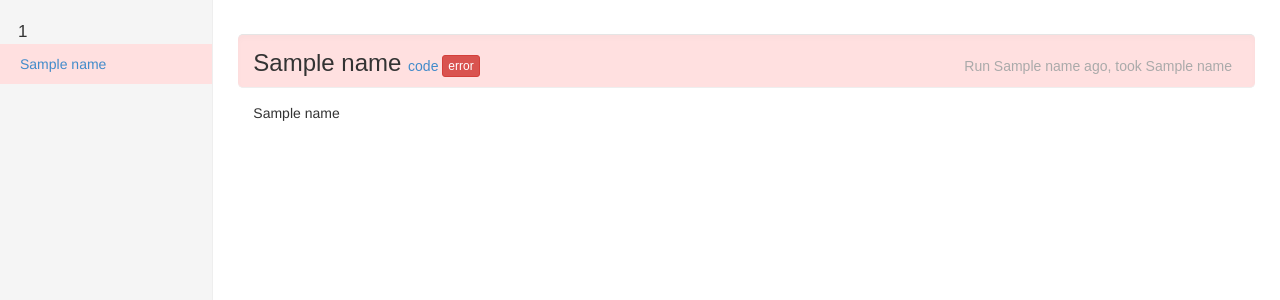
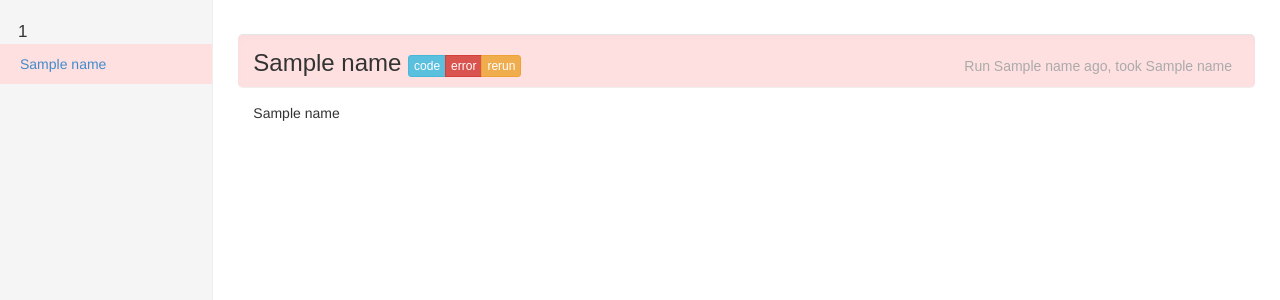
Before and after one commit to haje01/wzdat, a Flask app: template wzdat/dashboard/templates/dashboard.html in a window 1280 px wide. Shown: the part 51-351 px from the top of the page. Run offline with Flask 2, Linux system fonts and the light colour scheme; the template is opened without the code that fills it: most values are stand-ins (such as "Sample title", 1, 10 or a date in 2020); parts of the project's set-up code (start-up, migrations or seed data) failed here and were passed over; some libraries are stand-ins or nearby versions.

Commit message:
rerun button for failed script

```diff
--- a/fabfile.py
+++ b/fabfile.py
@@ -8,7 +8,6 @@ prj_map = {}
 
 
 assert 'WZDAT_HOST' in os.environ
-wzhost = os.environ['WZDAT_HOST']
 
 
 class _ChangeDir(object):
@@ -231,7 +230,8 @@ def _launch(prj, dbg=False):
     wzpkg = _get_pkg()
     wzdir = os.environ['WZDAT_DIR']
     wzsol = os.environ['WZDAT_SOL_DIR']
-    wzhost = os.environ['WZDAT_HOST']
+    wzhost = os.environ['WZDAT_HOST'] if 'WZDAT_B2DHOST' not in os.environ else \
+        os.environ['WZDAT_B2DHOST']
     runopt = ""
     cmd = ""
     if dbg is not False:
--- a/wzdat/dashboard/app.py
+++ b/wzdat/dashboard/app.py
@@ -149,6 +149,39 @@ def poll_view(task_id):
     _nb_output_to_html_dashboard(div, rv, outputs, 'view')
     ret = '\n'.join(rv)
     return Response(ret)
+
+
+@app.route('/start_rerun/<path:nbpath>', methods=['POST'])
+def start_rerun(nbpath):
+    logging.debug('start_rerun')
+    notebook_dir = get_notebook_dir()
+    nbpath = os.path.join(notebook_dir, nbpath)
+
+    from wzdat.dashboard.tasks import rerun_notebook
+    task = rerun_notebook.delay(nbpath)
+    return Response(task.task_id)
+
+
+@app.route('/poll_rerun/<task_id>', methods=['POST'])
+def poll_rerun(task_id):
+    logging.debug('poll_rerun {}'.format(task_id))
+    from wzdat.dashboard.tasks import run_view_cell
+
+    try:
+        task = run_view_cell.AsyncResult(task_id)
+        state = task.state
+        if state == 'PENDING':
+            return 'PROGRESS:0'
+        logging.debug("{} - {}".format(task.state, task.status))
+        if task.state == 'PROGRESS':
+            return 'PROGRESS:' + str(task.result)
+    except Exception:
+        err = task.traceback
+        logging.error(err)
+        err = ansi_escape.sub('', err)
+        return Response('<div class="view"><pre class="ds-err">%s</pre></div>'
+                        % err)
+    return Response('OK')
 
 
 def _nb_output_to_html(path):
--- a/wzdat/dashboard/templates/dashboard.html
+++ b/wzdat/dashboard/templates/dashboard.html
@@ -22,10 +22,13 @@
         <h3 class="nb-title {%if nb[3] is not none%}{% if nb[3][4] is not none %}nb-fail{%endif%}{% endif %}">
           <span>{{nb[1]}}</span>
           <span class="nb_edit">
-            <a href="{{nb[0]}}">code</a>
+            <div class="btn-group" role="group" style="margin-top: -3px">
+            <a class="btn btn-xs btn-info" role="button" href="{{nb[0]}}">code</a>
             {% if nb[3] is not none and nb[3][4] is not none %}
-            <button style="margin-top: -3px" type="button" class="btn btn-xs btn-danger btn-error" data-placement="bottom" data-toggle="popover" data-html="true" data-content="<pre style='font-size: 10px'>{{nb[3][4]}}</pre>">error</button>
+              <button type="button" class="btn btn-xs btn-danger btn-error" data-placement="bottom" data-toggle="popover" data-html="true" data-content="<pre style='font-size: 10px'>{{nb[3][4]}}</pre>">error</button>
+              <button type="button" class="btn btn-xs btn-warning ladda-button rerun" data-style="expand-right" data-size="s" nbpath="{{nb[4]}}">rerun</button>
             {% endif %}
+            </div>
           </span>
           <div class="pull-right">
             {% if nb[3] is not none %}
@@ -37,7 +40,7 @@
               {% endif %}
           </div>
         </h3>
-        <div nbpath="{{nb[4]}}">
+        <div nbpath="{{nb[4]}}" class="nbresult">
           {{nb[2]|safe}}
         </div>
       </div>
@@ -66,5 +69,15 @@ $(function() {
     return false;
   });
 
+  $('button.rerun').click(function(e) {
+    e.preventDefault();
+    var nbpath = $(this).attr('nbpath');
+    var frame = $('div.nbresult[nbpath="' + nbpath + '"]');
+    frame.empty();
+    request_task(this, 'rerun_button', '/start_rerun/' + nbpath, '/poll_rerun/', {}, 'json', function(result) {
+      location.reload();
+    })
+    return false;
+  });
 });
 {% endblock %}
--- a/wzdat/dashboard/templates/layout.html
+++ b/wzdat/dashboard/templates/layout.html
@@ -106,16 +106,16 @@
             var url = poll_url + task_id;
             $.post(url, {})
             .done(function(result) {
-              console.log(result);
+              //console.log(result);
               if (result.substring(0, 8) == 'PROGRESS') {
                 prog = parseFloat(result.split(':')[1]);
                 lad.setProgress(prog);
               }
               else {
+                lad.stop();
+                clearInterval(tm);
                 handler(result)
                 //console.log(result);
-                lad.stop();
-                clearInterval(tm);
                 console.log(start_url);
                 ga('send', 'event', name, 'click', start_url)
               }
--- a/wzdat/ipynb_runner.py
+++ b/wzdat/ipynb_runner.py
@@ -126,6 +126,20 @@ def update_notebook_by_run(path):
         rundb.finish_run(path, err)
 
 
+def rerun_notebook_cell(rv, r, cell, cnt):
+    _type = cell['cell_type']
+    if _type == 'code':
+        r.run_cell(cell)
+        code = cell['input']
+        if '#!dashboard_view' in code:
+            outs = r.nb['worksheets'][0]['cells'][cnt]['outputs']
+            rv += outs
+    elif _type == 'markdown':
+        src = cell['source']
+        if '<!--dashboard_view-->' in src:
+            rv.append(div(markdown(src), 'view'))
+
+
 def run_notebook_view_cell(rv, r, cell, cnt):
     _type = cell['cell_type']
     if _type == 'code':
```
Also changed, not shown: wzdat/dashboard/tasks.py (+9 -1 lines), 2 other files.
